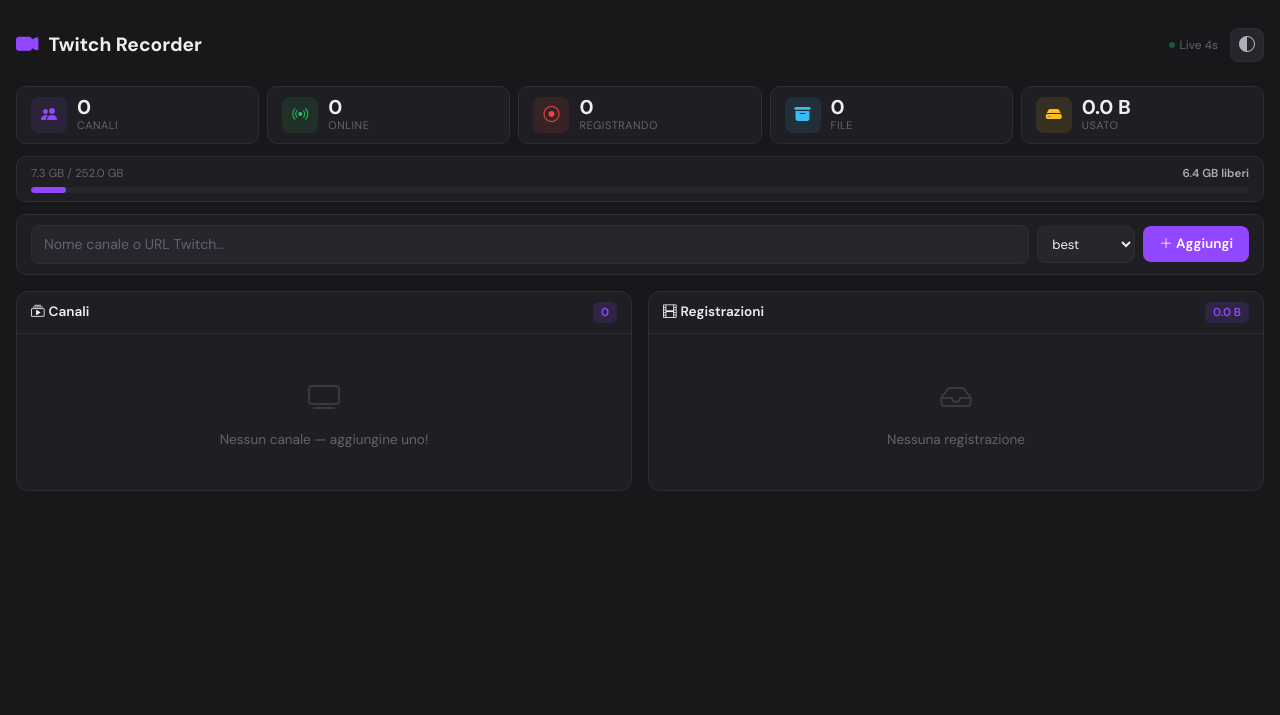
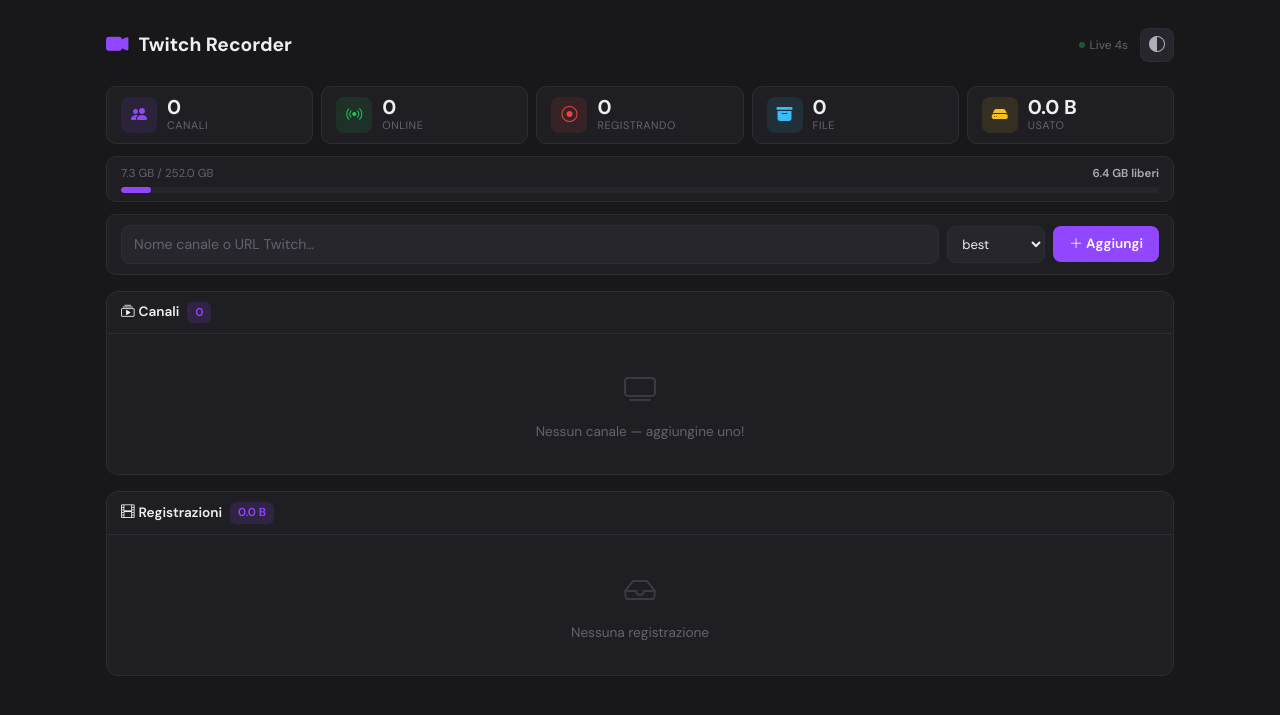
Before and after one commit to alessandromasone/twitch-recorder, a Flask app: page / in a window 1280 px wide. Shown: the top 715 px of the page. Run offline with Flask 3, Linux system fonts and the light colour scheme.

Commit message:
Add pause/resume-all + UI/layout refinements
Handle new actions pause_all and resume_all in app.py to stop/start all channel recordings under lock and persist state. Update templates/index.html to add bulk Pause/Resume controls, adjust layout and spacing (panel sizes, max widths, list heights), introduce bulk-btn styles and tweak many CSS rules for a tighter UI. Remove the video preview modal and its JS, simplify several form usages, and improve rendering logic (hide bulk buttons when no channels, minor JS formatting/refactors). Miscellaneous cleanup: scrollbar/list sizing, badge/uap-time styling, and small HTML attribute simplifications.

```diff
--- a/app.py
+++ b/app.py
@@ -426,6 +426,21 @@
                         rec.quality = quality
                     _save_channels(_channels)
 
+        elif action == "pause_all":
+            with _lock:
+                for ch in _channels:
+                    ch["is_recording"] = False
+                    rec = _recorders.get(ch["name"])
+                    if rec and rec.is_recording:
+                        rec.stop()
+                _save_channels(_channels)
+
+        elif action == "resume_all":
+            with _lock:
+                for ch in _channels:
+                    ch["is_recording"] = True
+                _save_channels(_channels)
+
         return redirect(url_for("index"))
 
     return render_template("index.html")
--- a/templates/index.html
+++ b/templates/index.html
@@ -32,13 +32,9 @@
     * { box-sizing: border-box; }
     body {
       font-family: 'DM Sans', system-ui, sans-serif;
-      background: var(--surface);
-      color: var(--text1);
-      margin: 0;
+      background: var(--surface); color: var(--text1); margin: 0;
     }
-
-    /* ── Layout ── */
-    .shell { max-width: 1280px; margin: 0 auto; padding: 16px; }
+    .shell { max-width: 1100px; margin: 0 auto; padding: 16px; }
 
     /* ── Header ── */
     .hdr {
@@ -49,29 +45,30 @@
     .hdr-brand i { color: var(--tw); font-size: 1.4rem; }
     .hdr-right { display: flex; align-items: center; gap: 12px; }
     .hdr-meta { font-size: .75rem; color: var(--text3); display: flex; align-items: center; gap: 4px; }
-    .pulse-dot {
-      width: 6px; height: 6px; border-radius: 50%; background: var(--online);
-      animation: pulse 2s ease infinite;
-    }
+    .pulse-dot { width: 6px; height: 6px; border-radius: 50%; background: var(--online); animation: pulse 2s ease infinite; }
     @keyframes pulse { 0%,100%{opacity:1} 50%{opacity:.3} }
     .pulse-dot.stale { background: var(--rec); animation: none; }
+    .theme-btn {
+      background: var(--surface3); border: 1px solid var(--border); border-radius: 8px;
+      width: 34px; height: 34px; display: flex; align-items: center; justify-content: center;
+      color: var(--text2); cursor: pointer; transition: all .15s;
+    }
+    .theme-btn:hover { border-color: var(--tw); color: var(--tw); }
 
     /* ── Stats strip ── */
     .stats-strip {
-      display: grid; grid-template-columns: repeat(auto-fit, minmax(140px, 1fr));
+      display: grid; grid-template-columns: repeat(auto-fit, minmax(130px, 1fr));
       gap: 8px; margin-bottom: 12px;
     }
     .stat-pill {
       background: var(--surface2); border: 1px solid var(--border);
       border-radius: 10px; padding: 10px 14px;
-      display: flex; align-items: center; gap: 10px;
-      transition: border-color .2s;
+      display: flex; align-items: center; gap: 10px; transition: border-color .2s;
     }
     .stat-pill:hover { border-color: var(--tw); }
     .stat-icon {
       width: 36px; height: 36px; border-radius: 8px;
-      display: flex; align-items: center; justify-content: center;
-      font-size: 1rem; flex-shrink: 0;
+      display: flex; align-items: center; justify-content: center; font-size: 1rem; flex-shrink: 0;
     }
     .stat-val { font-size: 1.25rem; font-weight: 700; line-height: 1; }
     .stat-lbl { font-size: .68rem; color: var(--text3); text-transform: uppercase; letter-spacing: .05em; }
@@ -91,17 +88,21 @@
     }
     .add-bar form { display: flex; gap: 8px; align-items: center; flex-wrap: wrap; }
     .add-bar input[type="text"] {
-      flex: 1; min-width: 200px; background: var(--surface3);
+      flex: 1; min-width: 180px; background: var(--surface3);
       border: 1px solid var(--border); border-radius: 8px;
       padding: 8px 12px; color: var(--text1); font-size: .88rem;
       font-family: inherit; outline: none; transition: border-color .2s;
     }
     .add-bar input[type="text"]:focus { border-color: var(--tw); }
     .add-bar input::placeholder { color: var(--text3); }
-    .add-bar select {
+    .add-bar select, .ch-quality-select {
       background: var(--surface3); border: 1px solid var(--border);
       border-radius: 8px; padding: 8px 10px; color: var(--text1);
       font-family: inherit; font-size: .82rem; outline: none;
+    }
+    .ch-quality-select {
+      border-radius: 5px; padding: 2px 6px; color: var(--text2);
+      font-family: 'JetBrains Mono', monospace; font-size: .7rem;
     }
     .btn-tw {
       background: var(--tw); color: #fff; border: none; border-radius: 8px;
@@ -112,36 +113,44 @@
     .btn-tw:hover { background: var(--tw-dim); }
     .btn-tw:active { transform: scale(.97); }
 
-    /* ── Panels grid ── */
-    .panels { display: grid; grid-template-columns: 1fr 1fr; gap: 16px; }
-    @media (max-width: 900px) { .panels { grid-template-columns: 1fr; } }
-
+    /* ── Panel (shared) ── */
     .panel {
       background: var(--surface2); border: 1px solid var(--border);
-      border-radius: 12px; overflow: hidden; display: flex; flex-direction: column;
+      border-radius: 12px; overflow: hidden; margin-bottom: 16px;
     }
     .panel-hdr {
       padding: 10px 14px; font-weight: 600; font-size: .85rem;
       border-bottom: 1px solid var(--border);
-      display: flex; justify-content: space-between; align-items: center;
+      display: flex; justify-content: space-between; align-items: center; gap: 8px;
     }
+    .panel-hdr-left { display: flex; align-items: center; gap: 8px; }
     .panel-hdr .badge-count {
       background: var(--tw-glow); color: var(--tw);
       border-radius: 6px; padding: 2px 8px; font-size: .72rem; font-weight: 600;
     }
 
-    /* ── Channel cards ── */
-    .ch-list { flex: 1; overflow-y: auto; max-height: 520px; }
+    /* ── Bulk action buttons ── */
+    .bulk-btns { display: flex; gap: 4px; }
+    .bulk-btn {
+      background: transparent; border: 1px solid var(--border); border-radius: 6px;
+      padding: 3px 10px; color: var(--text2); cursor: pointer;
+      font-family: inherit; font-size: .7rem; font-weight: 500;
+      transition: all .15s; display: inline-flex; align-items: center; gap: 4px;
+    }
+    .bulk-btn:hover { border-color: var(--text2); color: var(--text1); background: var(--surface3); }
+    .bulk-btn.bp:hover { border-color: #fbbf24; color: #fbbf24; }
+    .bulk-btn.br:hover { border-color: var(--online); color: var(--online); }
+
+    /* ── Channel list (auto height, no stretch) ── */
+    .ch-list { max-height: 400px; overflow-y: auto; }
     .ch-list::-webkit-scrollbar { width: 4px; }
     .ch-list::-webkit-scrollbar-thumb { background: var(--border); border-radius: 2px; }
 
     .ch-card {
-      padding: 10px 14px; border-bottom: 1px solid var(--border);
-      transition: background .15s;
+      padding: 10px 14px; border-bottom: 1px solid var(--border); transition: background .15s;
     }
     .ch-card:hover { background: var(--surface3); }
     .ch-card:last-child { border-bottom: none; }
-
     .ch-top { display: flex; align-items: center; justify-content: space-between; gap: 8px; margin-bottom: 6px; }
     .ch-name-row { display: flex; align-items: center; gap: 8px; min-width: 0; }
     .ch-name {
@@ -149,11 +158,10 @@
       text-decoration: none; white-space: nowrap; overflow: hidden; text-overflow: ellipsis;
     }
     .ch-name:hover { color: var(--tw); }
-
     .ch-badges { display: flex; gap: 4px; flex-shrink: 0; }
     .badge-sm {
-      font-size: .65rem; font-weight: 600; padding: 2px 7px;
-      border-radius: 4px; text-transform: uppercase; letter-spacing: .03em;
+      font-size: .65rem; font-weight: 600; padding: 2px 7px; border-radius: 4px;
+      text-transform: uppercase; letter-spacing: .03em;
       display: inline-flex; align-items: center; gap: 3px;
     }
     .badge-online { background: rgba(34,197,94,.12); color: #22c55e; }
@@ -161,43 +169,26 @@
     .badge-rec { background: rgba(239,68,68,.12); color: #ef4444; }
     .badge-paused { background: rgba(251,191,36,.1); color: #fbbf24; }
     .badge-waiting { background: rgba(145,70,255,.1); color: var(--tw); }
-
-    .dot-rec {
-      width: 6px; height: 6px; border-radius: 50%; background: var(--rec);
-      animation: pulse 1.2s ease infinite;
-    }
-
+    .dot-rec { width: 6px; height: 6px; border-radius: 50%; background: var(--rec); animation: pulse 1.2s ease infinite; }
     .ch-bottom { display: flex; align-items: center; justify-content: space-between; gap: 8px; }
     .ch-quality-row { display: flex; align-items: center; gap: 6px; }
     .ch-quality-label { font-size: .7rem; color: var(--text3); }
-    .ch-quality-select {
-      background: var(--surface3); border: 1px solid var(--border);
-      border-radius: 5px; padding: 2px 6px; color: var(--text2);
-      font-family: 'JetBrains Mono', monospace; font-size: .7rem; outline: none;
-    }
-
     .ch-actions { display: flex; gap: 4px; }
     .ch-btn {
-      background: transparent; border: 1px solid var(--border);
-      border-radius: 6px; padding: 4px 8px; color: var(--text2);
-      cursor: pointer; font-size: .78rem; transition: all .15s;
-      display: inline-flex; align-items: center; gap: 3px;
+      background: transparent; border: 1px solid var(--border); border-radius: 6px;
+      padding: 4px 8px; color: var(--text2); cursor: pointer; font-size: .78rem;
+      transition: all .15s; display: inline-flex; align-items: center; gap: 3px;
     }
     .ch-btn:hover { border-color: var(--text2); color: var(--text1); background: var(--surface3); }
     .ch-btn.btn-pause:hover { border-color: #fbbf24; color: #fbbf24; }
     .ch-btn.btn-play:hover { border-color: var(--online); color: var(--online); }
     .ch-btn.btn-del:hover { border-color: var(--rec); color: var(--rec); }
+    .uptime-tag { font-family: 'JetBrains Mono', monospace; font-size: .65rem; color: var(--text3); margin-left: 4px; }
 
-    .uptime-tag {
-      font-family: 'JetBrains Mono', monospace;
-      font-size: .65rem; color: var(--text3); margin-left: 4px;
-    }
-
-    /* ── Recordings ── */
-    .rec-list { flex: 1; overflow-y: auto; max-height: 520px; }
+    /* ── Recordings list (auto height, independent) ── */
+    .rec-list { max-height: 400px; overflow-y: auto; }
     .rec-list::-webkit-scrollbar { width: 4px; }
     .rec-list::-webkit-scrollbar-thumb { background: var(--border); border-radius: 2px; }
-
     .rec-item {
       padding: 8px 14px; border-bottom: 1px solid var(--border);
       display: flex; align-items: center; justify-content: space-between; gap: 8px;
@@ -205,58 +196,23 @@
     }
     .rec-item:hover { background: var(--surface3); }
     .rec-item:last-child { border-bottom: none; }
-
     .rec-info { min-width: 0; flex: 1; }
-    .rec-name {
-      font-size: .82rem; font-weight: 500; white-space: nowrap;
-      overflow: hidden; text-overflow: ellipsis; display: block;
-    }
+    .rec-name { font-size: .82rem; font-weight: 500; white-space: nowrap; overflow: hidden; text-overflow: ellipsis; display: block; }
     .rec-meta { font-size: .7rem; color: var(--text3); }
-
     .rec-actions { display: flex; gap: 3px; flex-shrink: 0; }
     .rec-btn {
-      background: transparent; border: 1px solid var(--border);
-      border-radius: 5px; width: 30px; height: 30px;
-      display: flex; align-items: center; justify-content: center;
+      background: transparent; border: 1px solid var(--border); border-radius: 5px;
+      width: 30px; height: 30px; display: flex; align-items: center; justify-content: center;
       color: var(--text2); cursor: pointer; transition: all .15s; font-size: .82rem;
     }
     .rec-btn:hover { border-color: var(--tw); color: var(--tw); background: var(--tw-glow); }
     .rec-btn.del:hover { border-color: var(--rec); color: var(--rec); background: rgba(239,68,68,.08); }
     .rec-btn a { color: inherit; text-decoration: none; display: flex; align-items: center; justify-content: center; width: 100%; height: 100%; }
 
-    /* ── Video modal ── */
-    .video-backdrop {
-      display: none; position: fixed; inset: 0;
-      background: rgba(0,0,0,.85); z-index: 2000;
-      align-items: center; justify-content: center;
-      animation: fadeIn .2s ease;
-    }
-    .video-backdrop.open { display: flex; }
-    @keyframes fadeIn { from{opacity:0} to{opacity:1} }
-
-    .video-modal {
-      background: #0e0e10; border-radius: 12px; overflow: hidden;
-      width: 90vw; max-width: 960px; box-shadow: 0 20px 60px rgba(0,0,0,.6);
-      position: relative;
-    }
-    .video-modal-hdr {
-      display: flex; align-items: center; justify-content: space-between;
-      padding: 10px 14px; background: #18181b;
-    }
-    .video-modal-title { font-size: .85rem; font-weight: 600; color: #efeff1; overflow: hidden; text-overflow: ellipsis; white-space: nowrap; }
-    .video-modal-close {
-      background: none; border: none; color: #adadb8; font-size: 1.2rem;
-      cursor: pointer; padding: 4px 8px; border-radius: 6px;
-    }
-    .video-modal-close:hover { background: #26262c; color: #fff; }
-    .video-modal video {
-      width: 100%; max-height: 70vh; display: block; background: #000;
-    }
-
     /* ── Empty state ── */
     .empty-state {
       display: flex; flex-direction: column; align-items: center; justify-content: center;
-      padding: 40px 20px; color: var(--text3); text-align: center;
+      padding: 32px 20px; color: var(--text3); text-align: center;
     }
     .empty-state i { font-size: 2rem; margin-bottom: 8px; opacity: .4; }
     .empty-state p { font-size: .85rem; margin: 0; }
@@ -285,40 +241,19 @@
     .confirm-btns .btn-danger:hover { background: #dc2626; }
     .confirm-btns button:not(.btn-danger):hover { background: var(--border); }
 
-    /* ── Theme toggle ── */
-    .theme-btn {
-      background: var(--surface3); border: 1px solid var(--border);
-      border-radius: 8px; width: 34px; height: 34px;
-      display: flex; align-items: center; justify-content: center;
-      color: var(--text2); cursor: pointer; transition: all .15s;
-    }
-    .theme-btn:hover { border-color: var(--tw); color: var(--tw); }
-
     /* ── Toasts ── */
     .toast-rack { position: fixed; top: 12px; right: 12px; z-index: 4000; display: flex; flex-direction: column; gap: 6px; }
   </style>
 </head>
 <body>
 
-<!-- Toast rack -->
 <div class="toast-rack" id="toastRack"></div>
-
-<!-- Video player modal -->
-<div class="video-backdrop" id="videoBackdrop" onclick="closeVideo(event)">
-  <div class="video-modal">
-    <div class="video-modal-hdr">
-      <span class="video-modal-title" id="videoTitle"></span>
-      <button class="video-modal-close" onclick="closeVideoPlayer()">&times;</button>
-    </div>
-    <video id="videoPlayer" controls preload="metadata"></video>
-  </div>
-</div>
 
 <!-- Confirm remove channel -->
 <div class="confirm-backdrop" id="confirmRemove">
   <div class="confirm-box">
     <p>Rimuovere <strong id="confirmChName"></strong>?</p>
-    <form method="post" id="confirmRemoveForm">
+    <form method="post">
       <input type="hidden" name="channel" id="confirmChInput">
       <input type="hidden" name="action" value="remove">
       <div class="confirm-btns">
@@ -333,7 +268,7 @@
 <div class="confirm-backdrop" id="confirmDelete">
   <div class="confirm-box">
     <p>Eliminare <strong id="confirmFileName" style="word-break:break-all"></strong>?</p>
-    <form method="post" action="/delete_recording" id="confirmDeleteForm">
+    <form method="post" action="/delete_recording">
       <input type="hidden" name="filename" id="confirmFileInput">
       <div class="confirm-btns">
         <button type="button" onclick="closeConfirm('confirmDelete')">Annulla</button>
@@ -356,14 +291,12 @@
         <span class="pulse-dot" id="refreshDot"></span>
         <span>Live <span id="countdown"></span></span>
       </div>
-      <button class="theme-btn" id="themeToggle" title="Tema">
-        <i class="bi bi-circle-half"></i>
-      </button>
+      <button class="theme-btn" id="themeToggle" title="Tema"><i class="bi bi-circle-half"></i></button>
     </div>
   </div>
 
   <!-- Stats -->
-  <div class="stats-strip" id="statsStrip">
+  <div class="stats-strip">
     <div class="stat-pill">
       <div class="stat-icon" style="background:rgba(145,70,255,.1);color:var(--tw)"><i class="bi bi-people-fill"></i></div>
       <div><div class="stat-val" id="sChannels">—</div><div class="stat-lbl">Canali</div></div>
@@ -417,32 +350,38 @@
     </form>
   </div>
 
-  <!-- Panels -->
-  <div class="panels">
-
-    <!-- Channels -->
+  <!-- ═══ Canali (indipendente) ═══ -->
   <div class="panel">
     <div class="panel-hdr">
+      <div class="panel-hdr-left">
         <span><i class="bi bi-collection-play me-1"></i>Canali</span>
         <span class="badge-count" id="chCount">0</span>
+      </div>
+      <div class="bulk-btns" id="bulkBtns" style="display:none">
+        <form method="post" style="display:contents">
+          <button type="submit" name="action" value="pause_all" class="bulk-btn bp"><i class="bi bi-pause-fill"></i> Pausa tutti</button>
+          <button type="submit" name="action" value="resume_all" class="bulk-btn br"><i class="bi bi-play-fill"></i> Riprendi tutti</button>
+        </form>
+      </div>
     </div>
     <div class="ch-list" id="chList">
       <div class="empty-state"><i class="bi bi-tv"></i><p>Caricamento…</p></div>
     </div>
   </div>
 
-    <!-- Recordings -->
+  <!-- ═══ Registrazioni (indipendente) ═══ -->
   <div class="panel">
     <div class="panel-hdr">
+      <div class="panel-hdr-left">
         <span><i class="bi bi-film me-1"></i>Registrazioni</span>
         <span class="badge-count" id="recTotalSize">—</span>
+      </div>
     </div>
     <div class="rec-list" id="recList">
       <div class="empty-state"><i class="bi bi-inbox"></i><p>Caricamento…</p></div>
     </div>
   </div>
 
-  </div>
 </div>
 
 <script>
@@ -488,7 +427,6 @@
 
   // ── Render ──
   function render(d) {
-    // Stats
     document.getElementById("sChannels").textContent = d.stats.total_channels;
     document.getElementById("sOnline").textContent = d.stats.online_channels;
     document.getElementById("sRec").textContent = d.stats.active_recordings;
@@ -496,6 +434,9 @@
     document.getElementById("sSize").textContent = d.stats.total_size_human;
     document.getElementById("chCount").textContent = d.stats.total_channels;
     document.getElementById("recTotalSize").textContent = d.stats.total_size_human;
+
+    // Show/hide bulk buttons
+    document.getElementById("bulkBtns").style.display = d.channels.length > 0 ? "" : "none";
 
     // Disk
     document.getElementById("diskUsed").textContent = d.disk.used_human;
@@ -568,9 +509,6 @@
             <span class="rec-meta">${f.size_human} &middot; ${f.modified}</span>
           </div>
           <div class="rec-actions">
-            <div class="rec-btn" title="Anteprima" onclick="openVideo('${esc(f.name)}')">
-              <i class="bi bi-play-circle"></i>
-            </div>
             <div class="rec-btn">
               <a href="/recordings/${encodeURIComponent(f.name)}" download title="Scarica"><i class="bi bi-download"></i></a>
             </div>
@@ -588,16 +526,14 @@
     const f = document.createElement("form");
     f.method = "post"; f.style.display = "none";
     f.innerHTML = `<input name="channel" value="${name}"><input name="action" value="${action}">`;
-    document.body.appendChild(f);
-    f.submit();
+    document.body.appendChild(f); f.submit();
   };
 
   window.setQuality = function(name, quality) {
     const f = document.createElement("form");
     f.method = "post"; f.style.display = "none";
     f.innerHTML = `<input name="channel" value="${name}"><input name="action" value="set_quality"><input name="quality" value="${quality}">`;
-    document.body.appendChild(f);
-    f.submit();
+    document.body.appendChild(f); f.submit();
   };
 
   window.confirmRemoveCh = function(name) {
@@ -616,43 +552,17 @@
     document.getElementById(id).classList.remove("open");
   };
 
-  // ── Video player ──
-  window.openVideo = function(name) {
-    const player = document.getElementById("videoPlayer");
-    document.getElementById("videoTitle").textContent = name;
-    player.src = `/preview/${encodeURIComponent(name)}`;
-    document.getElementById("videoBackdrop").classList.add("open");
-    player.play().catch(() => {});
-  };
-
-  window.closeVideoPlayer = function() {
-    const player = document.getElementById("videoPlayer");
-    player.pause();
-    player.src = "";
-    document.getElementById("videoBackdrop").classList.remove("open");
-  };
-
-  window.closeVideo = function(e) {
-    if (e.target === document.getElementById("videoBackdrop")) closeVideoPlayer();
-  };
-
   // ESC to close modals
   document.addEventListener("keydown", e => {
-    if (e.key === "Escape") {
-      closeVideoPlayer();
-      closeConfirm("confirmRemove");
-      closeConfirm("confirmDelete");
-    }
+    if (e.key === "Escape") { closeConfirm("confirmRemove"); closeConfirm("confirmDelete"); }
   });
-
-  // Close confirm on backdrop click
   ["confirmRemove", "confirmDelete"].forEach(id => {
     document.getElementById(id).addEventListener("click", e => {
       if (e.target.id === id) closeConfirm(id);
     });
   });
 
-  // ── Refresh loop ──
+  // ── Refresh ──
   async function refresh() {
     const dot = document.getElementById("refreshDot");
     try {
@@ -660,9 +570,7 @@
       if (!r.ok) throw new Error();
       render(await r.json());
       dot.classList.remove("stale");
-    } catch {
-      dot.classList.add("stale");
-    }
+    } catch { dot.classList.add("stale"); }
   }
 
   refresh();
```
Lines whose indentation alone changed are shown as unchanged.
